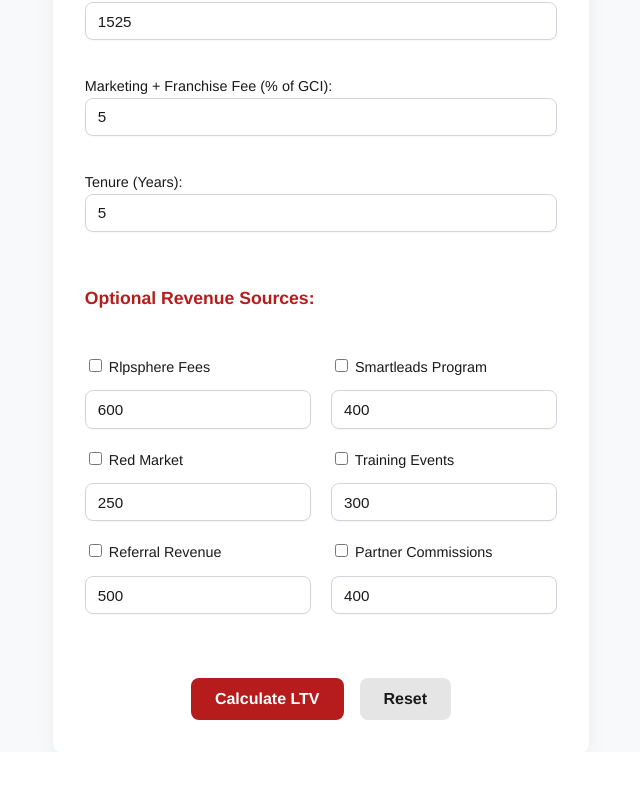
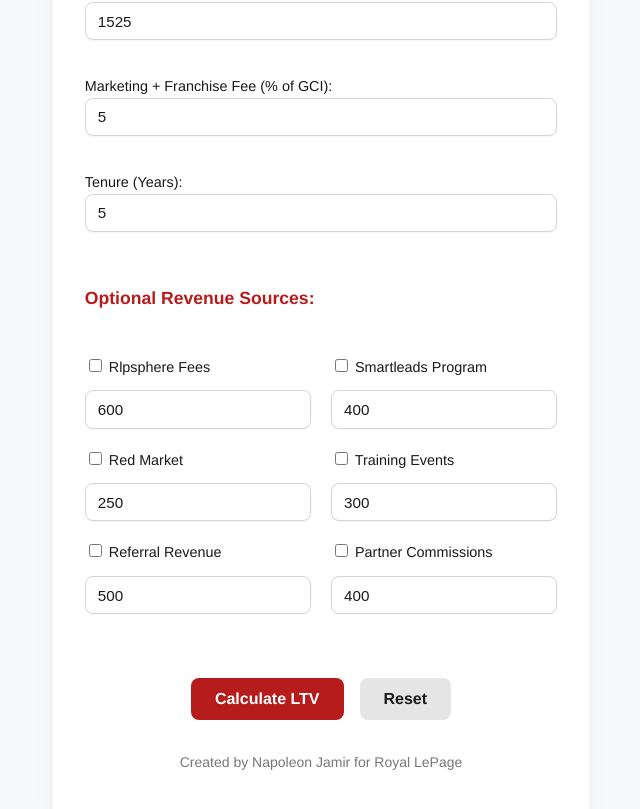
Before and after one commit to Napoleonrlp/agentltvrlp, a React (Vite) app: page / in a window 1280 px wide. Shown: the part 337-1146 px from the top of the page, without its empty margins (319-959 px from the left). Before the commit the page ends 1089 px from the top, so only its background shows below. Built offline with nearby package versions, Linux system fonts and the light colour scheme.

Commit message:
Update App.tsx

```diff
--- a/src/App.tsx
+++ b/src/App.tsx
@@ -142,6 +142,10 @@ export default function AgentLTVCalculator() {
             <p>Based on {tenure} year(s) tenure</p>
           </div>
         )}
+
+        <p className="text-center" style={{ marginTop: '2rem', fontSize: '0.875rem', color: '#777' }}>
+          Created by Napoleon Jamir for Royal LePage
+        </p>
       </section>
     </main>
   );
```
